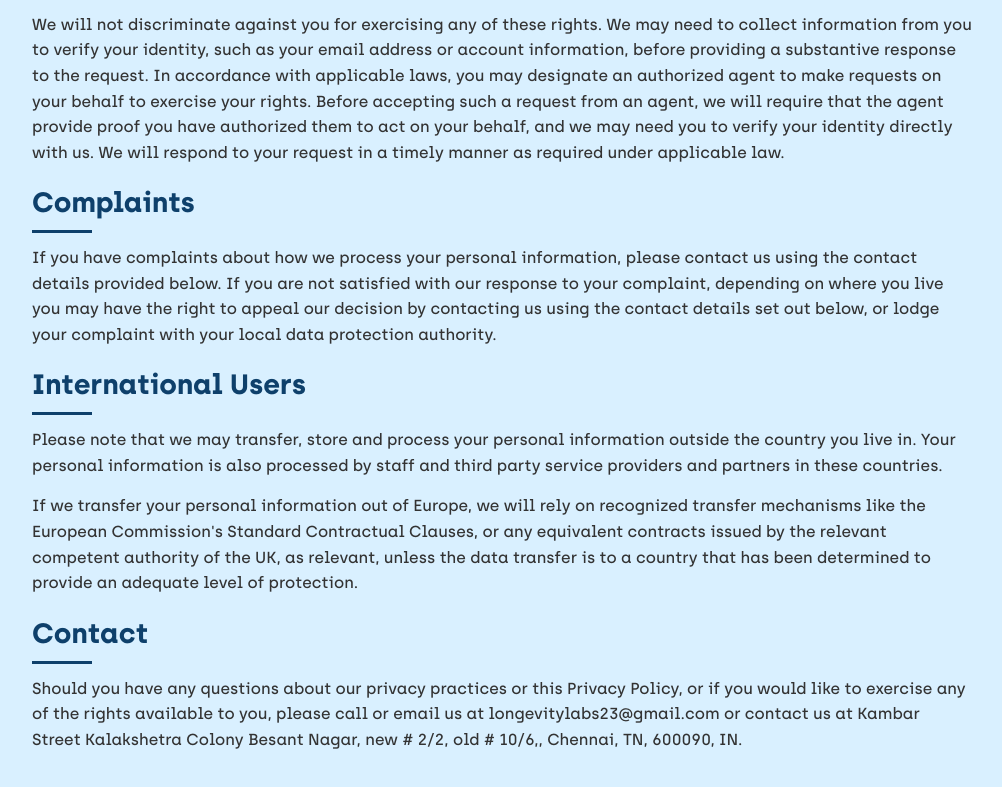
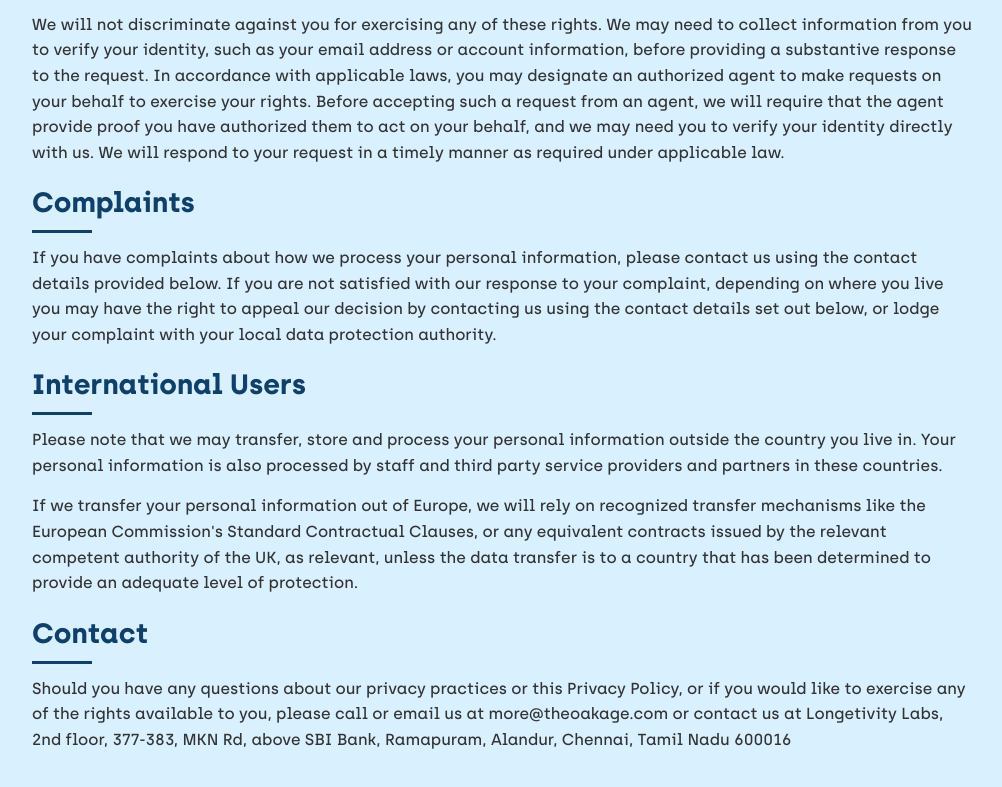
Before and after one commit to longetivitylabs/biological-age, a plain HTML site: page privacy-policy.html in a window 1280 px wide. Shown: the part 5401-6188 px from the top of the page, without its empty margins (138-1140 px from the left). Drawn offline with Linux system fonts and the light colour scheme.

Commit message:
Add files via upload

```diff
--- a/privacy-policy.html
+++ b/privacy-policy.html
@@ -357,7 +357,7 @@ footer {
 <p>If we transfer your personal information out of Europe, we will rely on recognized transfer mechanisms like the European Commission's Standard Contractual Clauses, or any equivalent contracts issued by the relevant competent authority of the UK, as relevant, unless the data transfer is to a country that has been determined to provide an adequate level of protection.</p>
 
 <h1>Contact</h1>
-<p>Should you have any questions about our privacy practices or this Privacy Policy, or if you would like to exercise any of the rights available to you, please call or email us at longevitylabs23@gmail.com or contact us at Kambar Street Kalakshetra Colony Besant Nagar, new # 2/2, old # 10/6,, Chennai, TN, 600090, IN.</p>
+<p>Should you have any questions about our privacy practices or this Privacy Policy, or if you would like to exercise any of the rights available to you, please call or email us at more@theoakage.com or contact us at Longetivity Labs, 2nd floor, 377-383, MKN Rd, above SBI Bank, Ramapuram, Alandur, Chennai, Tamil Nadu 600016</p>
 
 <span></span>
 
```
